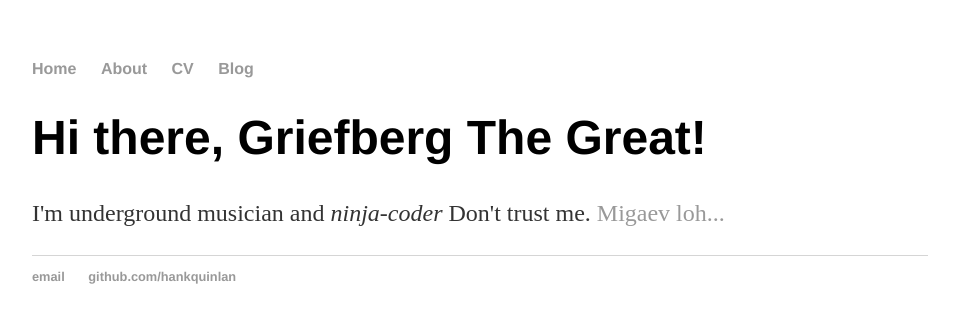
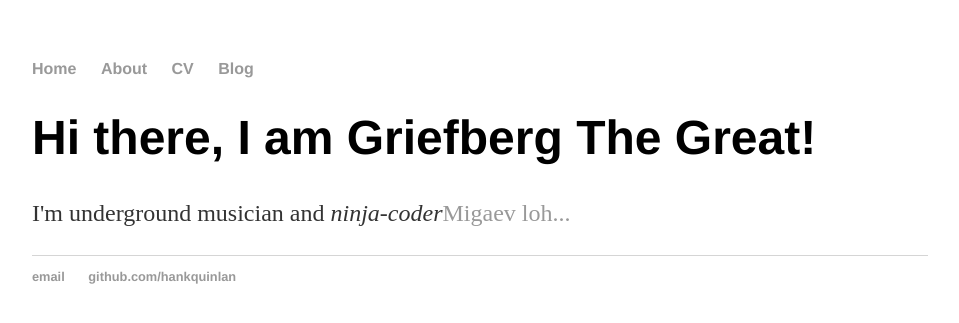
Before and after one commit to Griefberg/Griefberg.github.io, a Jekyll site: the page built from index.html, in a window 1280 px wide. Shown: the top 323 px of the page, without its empty margins (160-1119 px from the left). Built offline with Jekyll 4.4.1, drawn with Linux system fonts in a browser that asks for light colours.

Commit message:
Update index.html

```diff
--- a/index.html
+++ b/index.html
@@ -3,6 +3,6 @@ layout: default
 title: Griefberg The Great
 ---
 <div class="blurb">
-	<h1>Hi there, Griefberg The Great!</h1>
-	<p>I'm underground musician and  <em>ninja-coder</em> Don't trust me. <a href="/about">Migaev loh...</a></p>
+	<h1>Hi there, I am Griefberg The Great!</h1>
+	<p>I'm underground musician and  <em>ninja-coder</em><a href="/about">Migaev loh...</a></p>
 </div><!-- /.blurb -->
```
